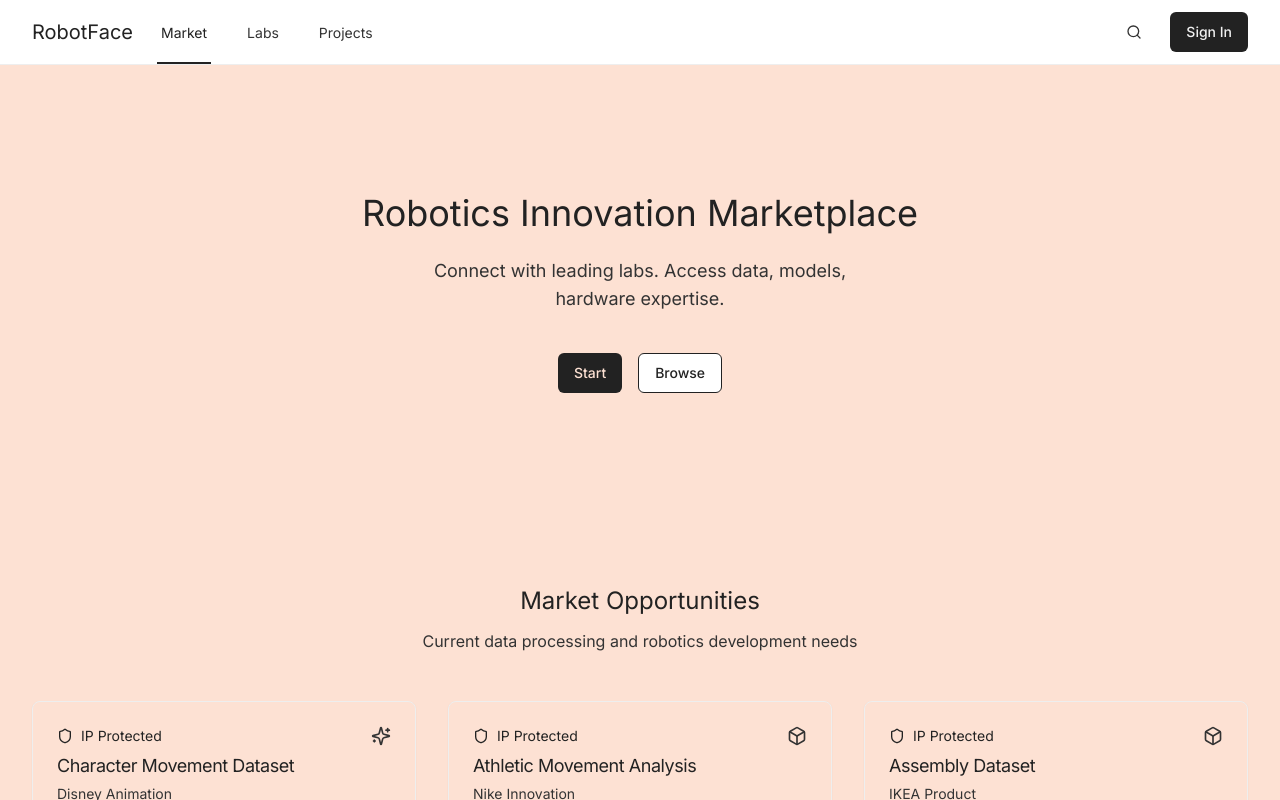
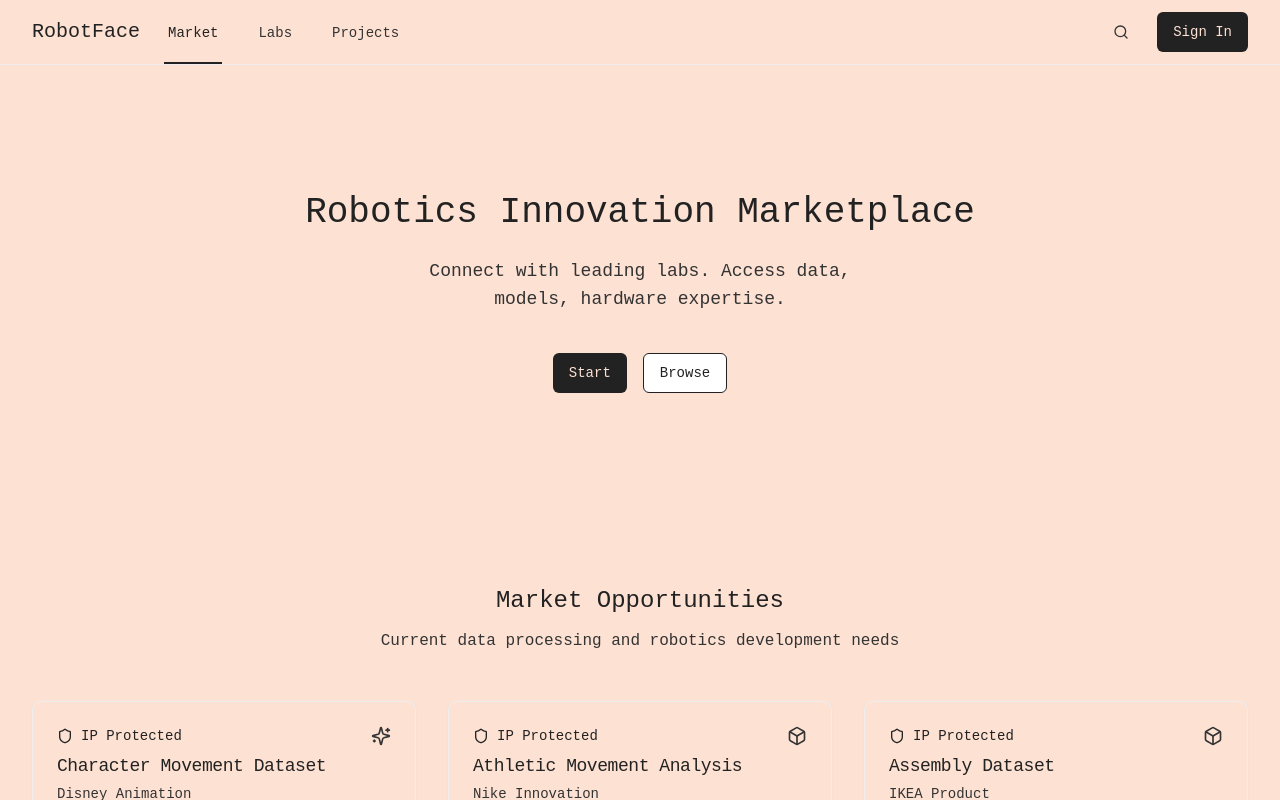
Before and after one commit to isakbot/robotic-face, a React (Vite) app: page / in a window 1280 px wide. Shown: the top 800 px of the page. Built offline with nearby package versions, Linux system fonts and the light colour scheme.

Commit message:
Update color scheme and font
Changed the color scheme to a more beige palette, including areas that were previously white. Updated the font to Courier New for a consistent look throughout the application.
[skip gpt_engineer]

```diff
--- a/src/components/Navbar.tsx
+++ b/src/components/Navbar.tsx
@@ -3,7 +3,7 @@ import { Button } from "@/components/ui/button";
 
 export const Navbar = () => {
   return (
-    <nav className="bg-[#fff] border-b border-[#eee]">
+    <nav className="bg-[#FDE1D3] border-b border-[#eee]">
       <div className="max-w-7xl mx-auto px-4 sm:px-6 lg:px-8">
         <div className="flex justify-between h-16">
           <div className="flex">
@@ -35,7 +35,7 @@ export const Navbar = () => {
             <Button variant="ghost" size="icon" className="mr-2 text-[#333333] hover:text-[#222222]">
               <Search className="h-5 w-5" />
             </Button>
-            <Button variant="default" className="ml-2 bg-[#222222] hover:bg-[#333333] text-[#f1f1f1]">
+            <Button variant="default" className="ml-2 bg-[#222222] hover:bg-[#333333] text-[#FDE1D3]">
               Sign In
             </Button>
           </div>
--- a/tailwind.config.ts
+++ b/tailwind.config.ts
@@ -68,8 +68,8 @@ export default {
         sm: "calc(var(--radius) - 4px)",
       },
       fontFamily: {
-        sans: ["Inter", "sans-serif"],
-        mono: ["Roboto Mono", "monospace"],
+        sans: ["Courier New", "monospace"],
+        mono: ["Courier New", "monospace"],
       },
       keyframes: {
         "accordion-down": {
```
